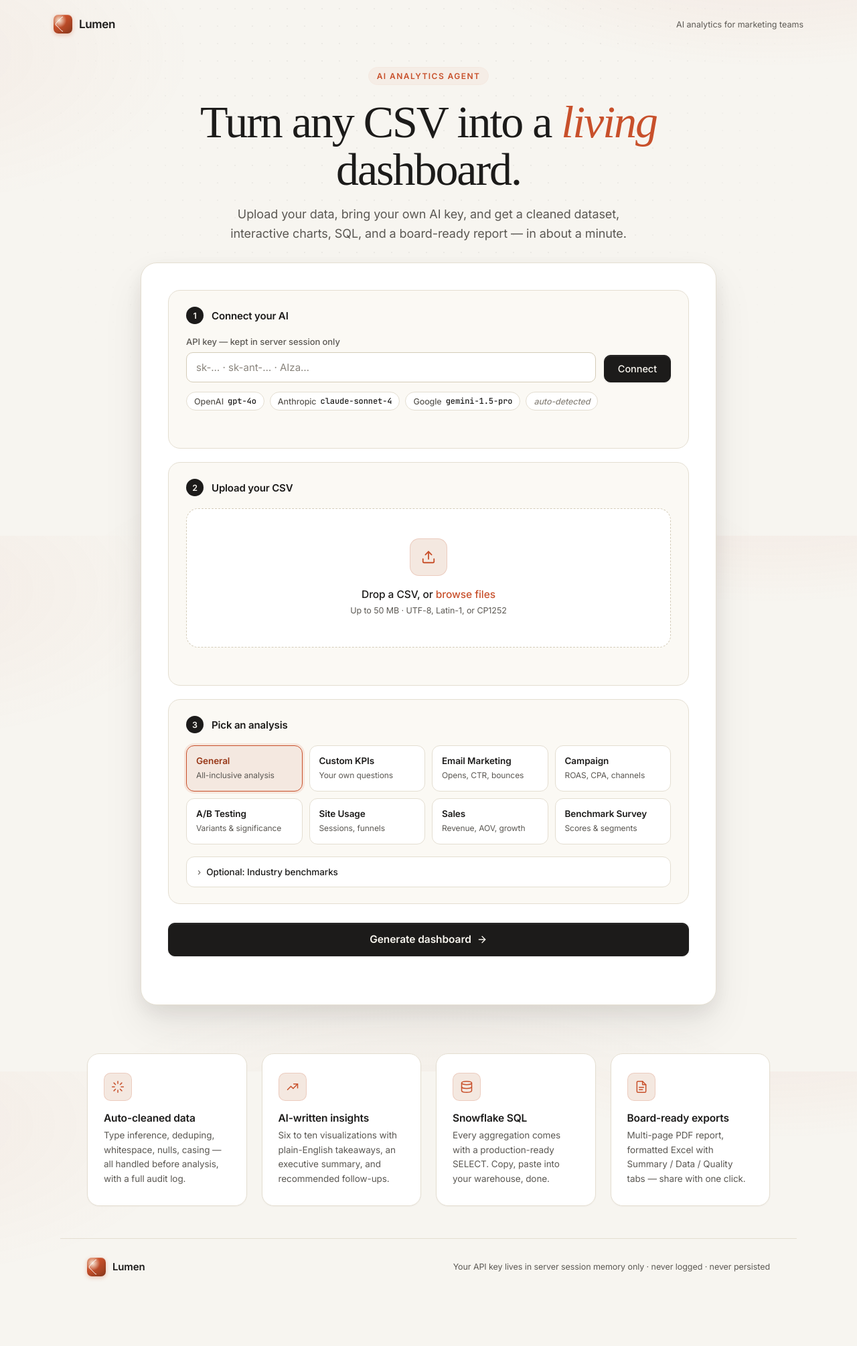
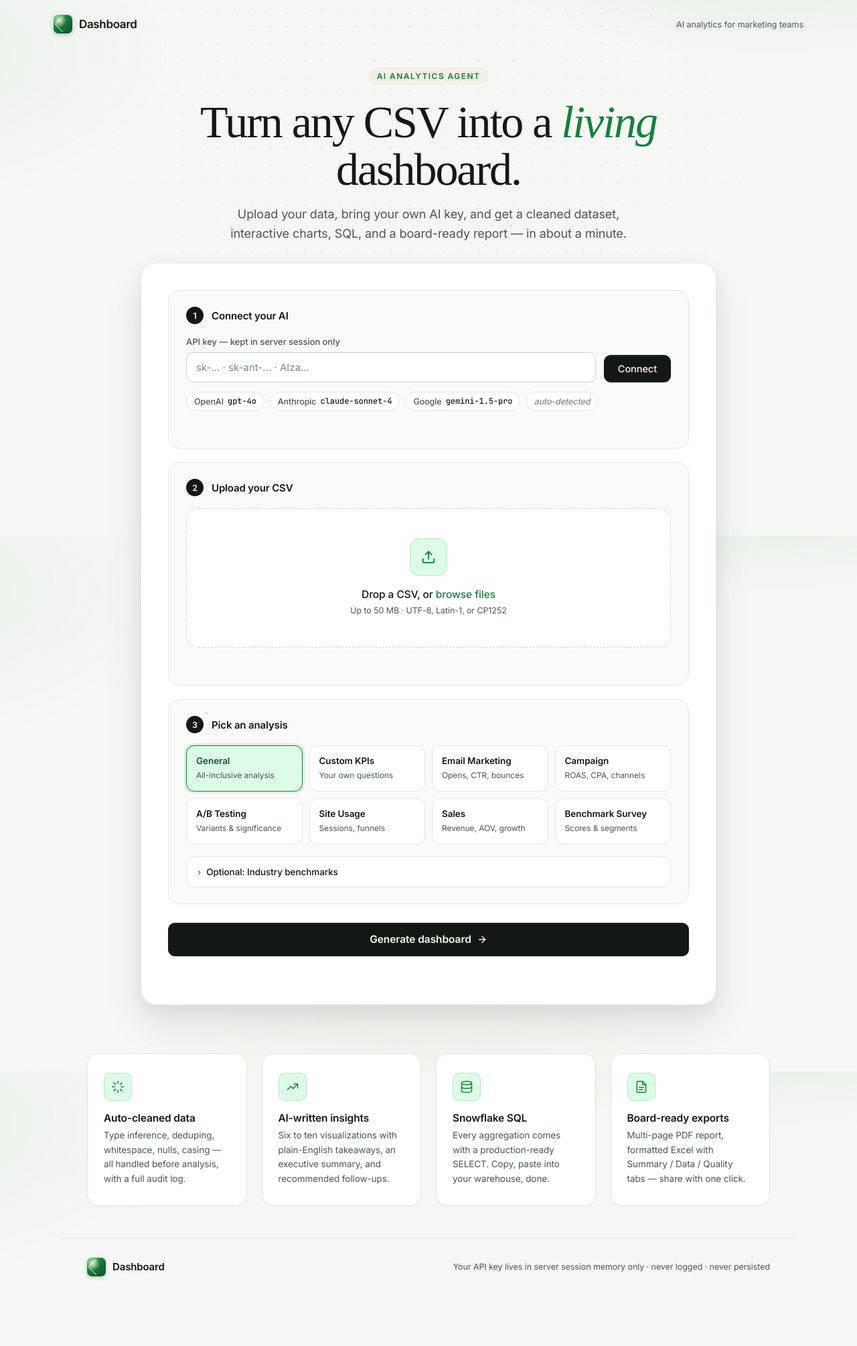
Before and after one commit to joongsukkie/dashboard, a Flask app: page / in a window 1280 px wide. Shown: the whole page at 67% size. Run offline with Flask 3, Linux system fonts and the light colour scheme; some libraries are stand-ins or nearby versions; some web fonts are replaced.

Commit message:
Rebrand to 'Dashboard', swap orange accent for emerald green

```diff
--- a/app.py
+++ b/app.py
@@ -58,8 +58,8 @@ app.config["MAX_CONTENT_LENGTH"] = 50 * 1024 * 1024  # 50 MB
 STORE: dict = {}
 STORE_LOCK = Lock()
 
-ACCENT = "#C8502B"  # Warm terracotta accent
-PALETTE = ["#C8502B", "#E0825E", "#8E3A1D", "#5B5853", "#A98A5E", "#527A52", "#7A5A87", "#1C1B1A"]
+ACCENT = "#15803D"  # Emerald-700 accent
+PALETTE = ["#15803D", "#22C55E", "#14532D", "#4C564F", "#65A30D", "#0D9488", "#A98A5E", "#141815"]
 
 
 # -----------------------------------------------------------------------------
@@ -390,19 +390,19 @@ def _fig_layout(fig, title):
     fig.update_layout(
         title=dict(
             text=title,
-            font=dict(size=15, family="Inter, -apple-system, system-ui, sans-serif", color="#1C1B1A"),
+            font=dict(size=15, family="Inter, -apple-system, system-ui, sans-serif", color="#141815"),
             x=0, xanchor="left", pad=dict(l=6),
         ),
-        font=dict(family="Inter, -apple-system, system-ui, sans-serif", color="#1C1B1A", size=12),
+        font=dict(family="Inter, -apple-system, system-ui, sans-serif", color="#141815", size=12),
         plot_bgcolor="#FFFFFF",
         paper_bgcolor="#FFFFFF",
         margin=dict(l=50, r=30, t=50, b=50),
         colorway=PALETTE,
-        legend=dict(bgcolor="rgba(255,255,255,0)", bordercolor="#E4DED1", borderwidth=0, font=dict(size=11)),
-        hoverlabel=dict(bgcolor="#1C1B1A", font=dict(color="#F7F5F0", family="Inter")),
+        legend=dict(bgcolor="rgba(255,255,255,0)", bordercolor="#E2E7E2", borderwidth=0, font=dict(size=11)),
+        hoverlabel=dict(bgcolor="#141815", font=dict(color="#F6F7F4", family="Inter")),
     )
-    fig.update_xaxes(showgrid=True, gridcolor="#F0EBE0", zeroline=False, linecolor="#E4DED1")
-    fig.update_yaxes(showgrid=True, gridcolor="#F0EBE0", zeroline=False, linecolor="#E4DED1")
+    fig.update_xaxes(showgrid=True, gridcolor="#EDEFE9", zeroline=False, linecolor="#E2E7E2")
+    fig.update_yaxes(showgrid=True, gridcolor="#EDEFE9", zeroline=False, linecolor="#E2E7E2")
     return fig
 
 
@@ -449,7 +449,7 @@ def build_chart(df: pd.DataFrame, spec: dict) -> dict | None:
         elif ctype == "heatmap":
             if x and y:
                 pivot = df.pivot_table(index=y, columns=x, aggfunc="size", fill_value=0)
-                fig = px.imshow(pivot, color_continuous_scale=[[0, "#FBF2EC"], [0.5, "#E0825E"], [1, "#8E3A1D"]])
+                fig = px.imshow(pivot, color_continuous_scale=[[0, "#ECFDF5"], [0.5, "#22C55E"], [1, "#14532D"]])
             else:
                 return None
         else:
--- a/render.yaml
+++ b/render.yaml
@@ -1,6 +1,6 @@
 services:
   - type: web
-    name: lumen-analytics
+    name: dashboard
     runtime: python
     plan: free
     region: oregon
--- a/static/css/style.css
+++ b/static/css/style.css
@@ -1,38 +1,38 @@
 /* ==========================================================================
-   Lumen — AI analytics for marketing teams
-   Design language: warm neutrals, editorial serif display, Inter UI.
-   Inspired by Claude (warm paper), Apple (whitespace), Linear (crisp UI).
+   Dashboard — AI analytics for marketing teams
+   Design language: neutral paper, editorial serif display, Inter UI.
+   Emerald accent. Inspired by Apple (whitespace), Linear (crisp UI).
    ========================================================================== */
 
 :root {
   color-scheme: light;
 
-  /* Base palette — warm paper */
-  --paper:       #F7F5F0;   /* page */
-  --paper-deep:  #EFEBE2;   /* subtle depth */
-  --ink:         #1C1B1A;   /* primary text, near-black but warm */
-  --ink-muted:   #5B5853;   /* secondary text */
-  --ink-dim:     #8A857D;   /* tertiary */
-  --line:        #E4DED1;   /* hairlines */
-  --line-strong: #D4CCB8;
+  /* Base palette — soft neutral paper */
+  --paper:       #F6F7F4;   /* page, faint green-tinted off-white */
+  --paper-deep:  #EDEFE9;   /* subtle depth */
+  --ink:         #141815;   /* primary text, near-black, slight cool */
+  --ink-muted:   #4C564F;   /* secondary text */
+  --ink-dim:     #7E8881;   /* tertiary */
+  --line:        #E2E7E2;   /* hairlines */
+  --line-strong: #CCD4CE;
   --surface:     #FFFFFF;   /* cards */
-  --surface-2:   #FBF9F4;
+  --surface-2:   #FAFBF9;
 
-  /* Accent — Claude-inspired burnt orange */
-  --accent:      #C8502B;
-  --accent-600:  #B34521;
-  --accent-700:  #983818;
-  --accent-soft: #F4E8E0;
+  /* Accent — refined emerald */
+  --accent:      #15803D;   /* emerald-700 */
+  --accent-600:  #166534;   /* emerald-800 */
+  --accent-700:  #14532D;   /* emerald-900 */
+  --accent-soft: #DCFCE7;   /* emerald-100 */
 
   /* Semantic */
-  --success: #527A52;
+  --success: #15803D;
   --warn:    #B07A1F;
   --danger:  #B53A2C;
 
-  /* Shadows (warm, soft) */
-  --shadow-sm: 0 1px 2px rgba(40, 28, 15, 0.04);
-  --shadow:    0 1px 2px rgba(40, 28, 15, 0.05), 0 8px 24px rgba(40, 28, 15, 0.05);
-  --shadow-lg: 0 10px 30px rgba(40, 28, 15, 0.08), 0 30px 60px rgba(40, 28, 15, 0.08);
+  /* Shadows — soft, cool */
+  --shadow-sm: 0 1px 2px rgba(20, 32, 22, 0.04);
+  --shadow:    0 1px 2px rgba(20, 32, 22, 0.05), 0 8px 24px rgba(20, 32, 22, 0.05);
+  --shadow-lg: 0 10px 30px rgba(20, 32, 22, 0.08), 0 30px 60px rgba(20, 32, 22, 0.08);
 
   --radius:    12px;
   --radius-lg: 18px;
@@ -58,8 +58,8 @@ html, body {
 
 body {
   background-image:
-    radial-gradient(900px 420px at 90% -150px, rgba(200, 80, 43, 0.10), transparent 60%),
-    radial-gradient(700px 380px at -10% 10%, rgba(200, 80, 43, 0.05), transparent 60%),
+    radial-gradient(900px 420px at 90% -150px, rgba(21, 128, 61, 0.10), transparent 60%),
+    radial-gradient(700px 380px at -10% 10%, rgba(21, 128, 61, 0.05), transparent 60%),
     radial-gradient(1000px 500px at 50% 120%, rgba(142, 58, 29, 0.06), transparent 60%);
   background-attachment: fixed;
   position: relative;
@@ -177,11 +177,11 @@ textarea { resize: vertical; line-height: 1.6; }
   border-radius: 8px;
   background:
     radial-gradient(circle at 30% 30%, #F4E8D8 0%, transparent 40%),
-    linear-gradient(135deg, #D96539 0%, var(--accent) 40%, #8E3A1D 100%);
+    linear-gradient(135deg, #22C55E 0%, var(--accent) 40%, var(--accent-700) 100%);
   box-shadow:
     inset 0 1px 0 rgba(255,255,255,0.2),
     inset 0 -2px 4px rgba(0,0,0,0.1),
-    0 2px 6px rgba(200, 80, 43, 0.3);
+    0 2px 6px rgba(21, 128, 61, 0.3);
   flex-shrink: 0;
   position: relative;
 }
@@ -322,7 +322,7 @@ textarea { resize: vertical; line-height: 1.6; }
   display: flex; align-items: center; justify-content: center;
   color: var(--accent);
   background: var(--accent-soft);
-  border: 1px solid rgba(200, 80, 43, 0.18);
+  border: 1px solid rgba(21, 128, 61, 0.18);
   border-radius: 14px;
 }
 .upload-title { font-weight: 500; color: var(--ink); margin-bottom: 4px; font-size: 15.5px; }
@@ -647,7 +647,7 @@ textarea { resize: vertical; line-height: 1.6; }
   display: inline-flex; align-items: center; justify-content: center;
   color: var(--accent);
   background: var(--accent-soft);
-  border: 1px solid rgba(200, 80, 43, 0.18);
+  border: 1px solid rgba(21, 128, 61, 0.18);
   margin-bottom: 16px;
 }
 .feature h3 {
--- a/templates/index.html
+++ b/templates/index.html
@@ -4,7 +4,7 @@
 <meta charset="UTF-8" />
 <meta name="viewport" content="width=device-width, initial-scale=1.0" />
 <meta name="color-scheme" content="light" />
-<title>Lumen — AI analytics for marketing teams</title>
+<title>Dashboard — AI analytics for marketing teams</title>
 <link rel="preconnect" href="https://fonts.googleapis.com" />
 <link rel="preconnect" href="https://fonts.gstatic.com" crossorigin />
 <link rel="stylesheet" href="https://fonts.googleapis.com/css2?family=Inter:wght@400;500;600;700&family=Instrument+Serif:ital@0;1&family=JetBrains+Mono:wght@400;500&display=swap" />
@@ -21,7 +21,7 @@
   <nav class="site-nav">
     <div class="nav-brand">
       <div class="brand-mark small"></div>
-      <span>Lumen</span>
+      <span>Dashboard</span>
     </div>
     <div class="nav-meta muted small">AI analytics for marketing teams</div>
   </nav>
@@ -149,7 +149,7 @@
     <div class="footer-inner">
       <div class="footer-brand">
         <div class="brand-mark small"></div>
-        <span>Lumen</span>
+        <span>Dashboard</span>
       </div>
       <div class="footer-meta muted small">
         Your API key lives in server session memory only · never logged · never persisted
```
Also changed, not shown: other parts of static/css/style.css (+11 -11 lines).
